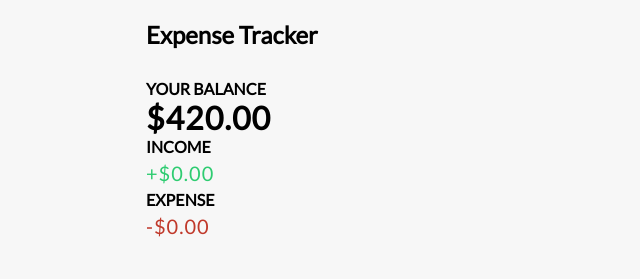
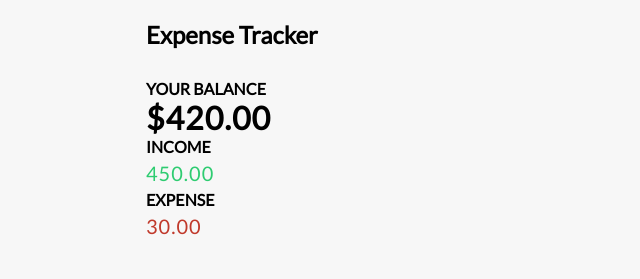
Before and after one commit to rogan-templer/expense-tracker, a React (Create React App) app: page / in a window 1280 px wide. Shown: the top 279 px of the page, without its empty margins (319-959 px from the left). Built offline with nearby package versions, Linux system fonts and the light colour scheme.

Commit message:
IncomeExpense component now calculating correct balance

```diff
--- a/src/components/IncomeExpenses.jsx
+++ b/src/components/IncomeExpenses.jsx
@@ -1,15 +1,35 @@
-import React from "react";
+import React, { useContext } from "react";
+import { GlobalContext } from "../context/GlobalState";
 
 function IncomeExpenses() {
+  const { transactions } = useContext(GlobalContext);
+
+  const amounts = transactions.map((transaction) => transaction.amount);
+
+  /**
+   * Income function below grabs the amount and filters items that are greater than 0 -> then is adds them together (reduce) and gives you a total to 2 decimal places (toFixed)
+   * expense does the same but after filtering any numbers lower than 0
+   */
+
+  const income = amounts
+    .filter((item) => item > 0)
+    .reduce((acc, item) => (acc += item), 0)
+    .toFixed(2);
+
+  const expense = (
+    amounts.filter((item) => item < 0).reduce((acc, item) => (acc += item), 0) *
+    -1
+  ).toFixed(2);
+
   return (
     <>
       <div>
         <h4>Income</h4>
-        <p className="money plus">+$0.00</p>
+        <p className="money plus">{income}</p>
       </div>
       <div>
         <h4>Expense</h4>
-        <p className="money minus">-$0.00</p>
+        <p className="money minus">{expense}</p>
       </div>
     </>
   );
```
